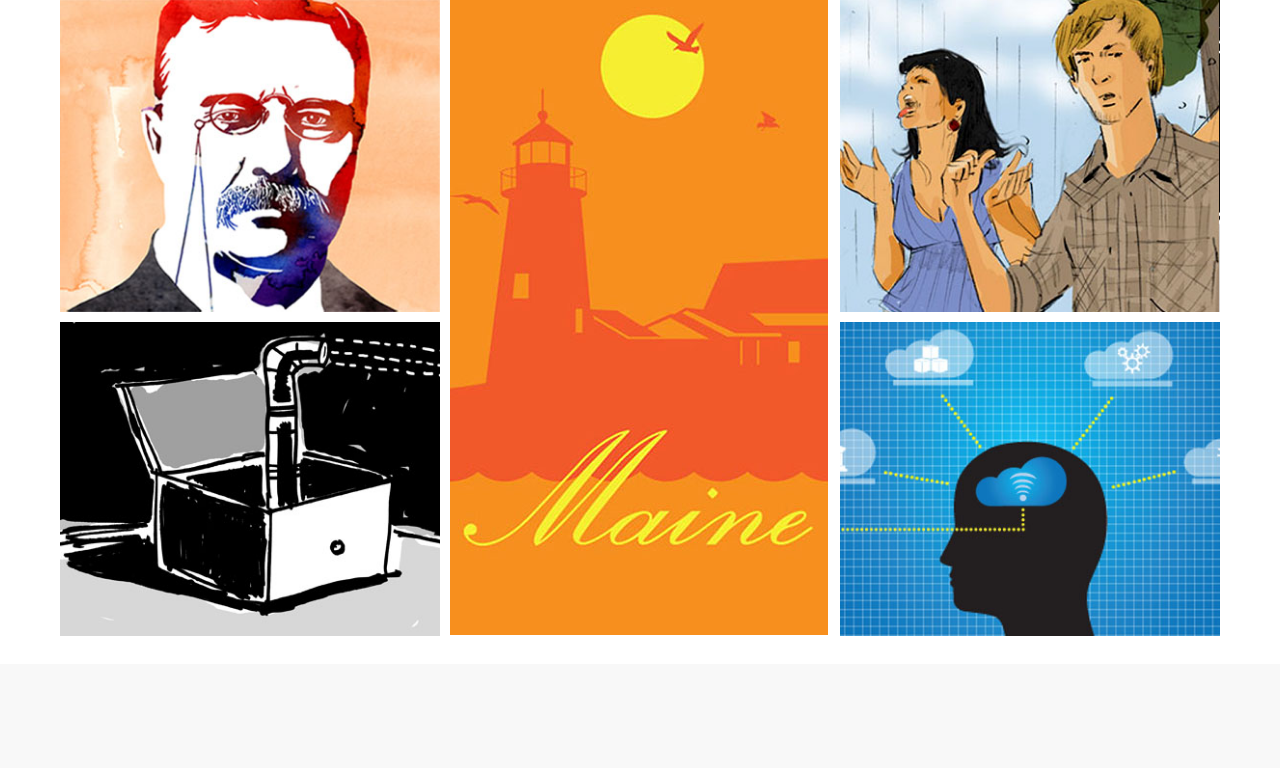
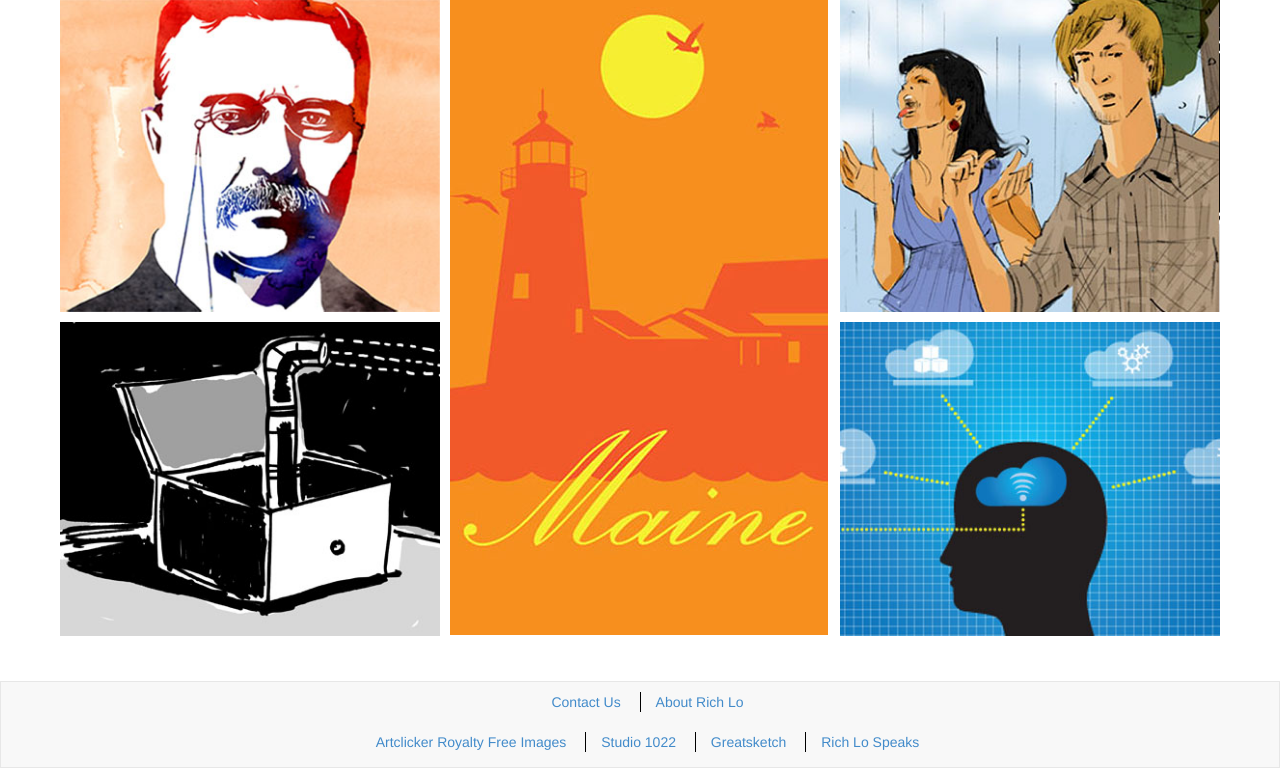
Before and after one commit to vpope/artclickercreative-v4, a PHP site: page / in a window 1280 px wide. Shown: the part 136-904 px from the top of the page. Before the commit the page ends 772 px from the top, so only its background shows below. Run offline with PHP 8.4, Linux system fonts and the light colour scheme.

Commit message:
styled the footer

```diff
--- a/css/style.css
+++ b/css/style.css
@@ -76,3 +76,32 @@ img {
 .page-scroll img {
     margin-top: 10px;
 }
+
+.footer {
+    margin-top: 25px;
+    background-color: #f8f8f8;
+    border: 1px solid transparent;
+    border-color: #e7e7e7;
+}
+
+.footer-links {
+    text-align: center;
+    padding-top: 10px;
+    padding-bottom: 15px;
+}
+
+.footer-links:last-child {
+    padding-top: 5px;
+}
+
+.footer-links span {
+    display: inline-block;
+    border-left: 1px solid #000;
+    margin-left: 15px;
+    padding-left: 15px;
+}
+
+.footer-links span:first-child{
+    margin-left: 0px;
+    border-left: none;
+}
--- a/illustration.php
+++ b/illustration.php
@@ -7,6 +7,7 @@
     <body>
         <div class="wrapper">
             <?php include "includes/navigation.php"; ?>
+            <?php include "includes/footer.php"; ?>
         </div>
         <script src="js/jquery-1.11.1.min.js"></script>
         <script src="js/bootstrap.min.js"></script>
--- /dev/null
+++ b/includes/footer.php
@@ -0,0 +1,24 @@
+<div class="footer">
+    <div class="footer-links">
+        <span>
+            <a href="contact.php">Contact Us</a>
+        </span>
+        <span>
+            <a href="about.php">About Rich Lo</a>
+        </span>
+    </div>
+    <div class="footer-links">
+        <span>
+            <a href="http://artclicker.com/">Artclicker Royalty Free Images</a>
+        </span>
+        <span>
+            <a href="http://studio10twentytwo.com/">Studio 1022</a>
+        </span>
+        <span>
+            <a href="http://greatsketch.com/">Greatsketch</a>
+        </span>
+        <span>
+            <a href="http://www.richlospeaks.com/">Rich Lo Speaks</a>
+        </span>
+    </div>
+</div>
--- a/index.php
+++ b/index.php
@@ -55,6 +55,7 @@
                     </div>
                 </div>
             </div>
+            <?php include "includes/footer.php"; ?>
         </div>
         <script src="js/jquery-1.11.1.min.js"></script>
         <script src="js/bootstrap.min.js"></script>
```
